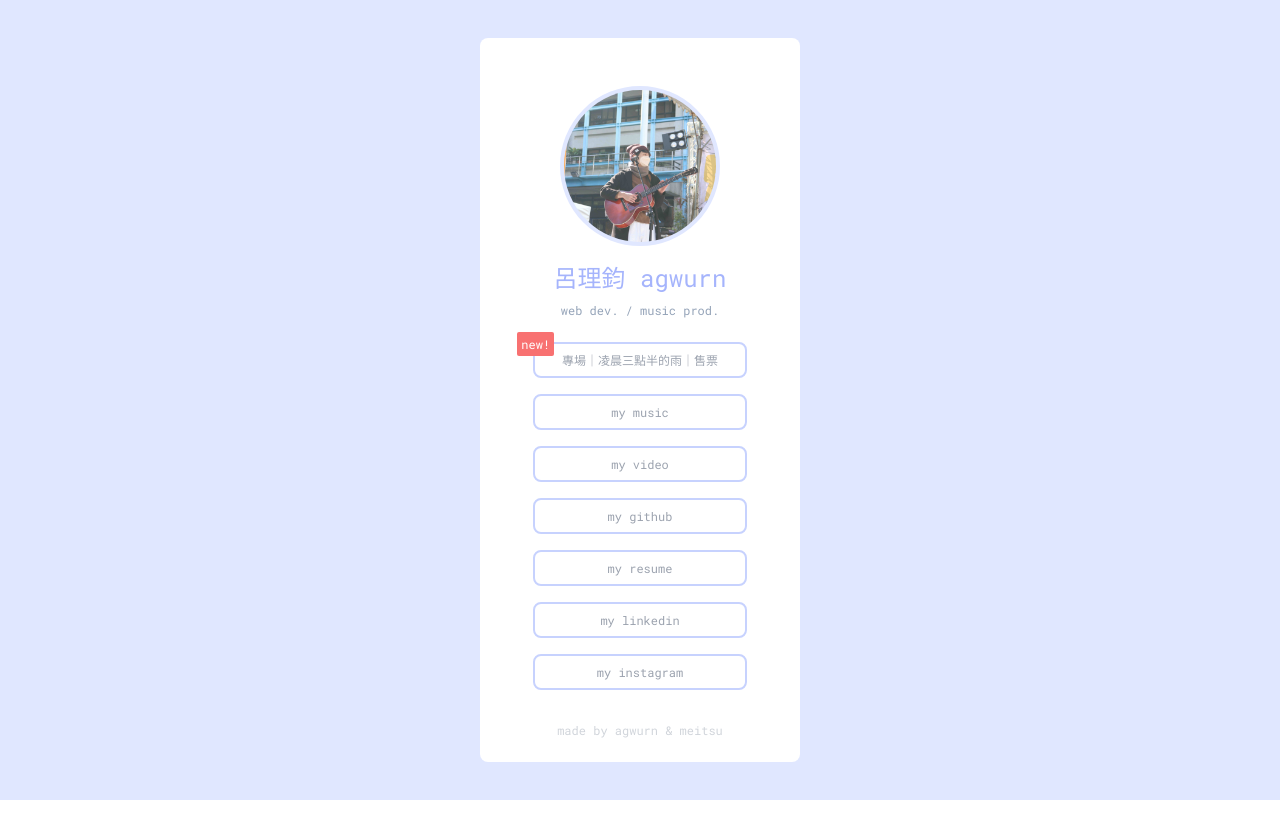
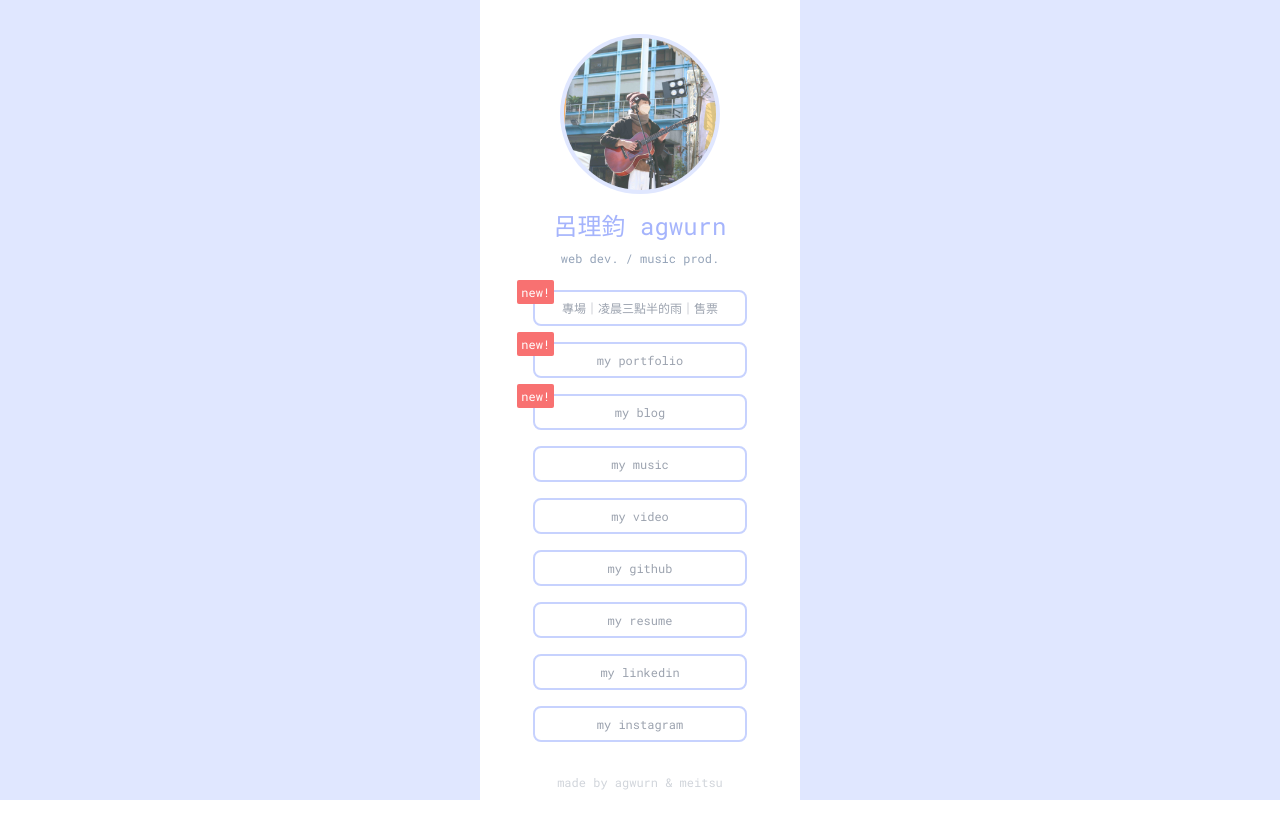
Before and after one commit to agwurn/link-agwurn-me, a website: page src/index.html in a window 1280 px wide. Drawn offline with Linux system fonts and the light colour scheme.

Commit message:
add portfolio and blog

```diff
--- a/src/index.html
+++ b/src/index.html
@@ -22,6 +22,8 @@
             <p class="mt-2 mb-4 text-xs text-slate-400">web dev. / music prod.</p>
             <ul class="flex flex-col w-2/3 text-xs">
                 <a class="card newEvent" href="https://www.facebook.com/100063901700784/posts/pfbid02c4qSbqZoutV9aWXWGFj7rAhzZQi3XwPB4XBzsAsx1mmvPfeBMrqCXB9YHTVSWo3Vl/?mibextid=cr9u03"><li>專場｜凌晨三點半的雨｜售票</li></a>
+                <a class="card newEvent" href="https://portfolio.agwurn.me/"><li>my portfolio</li></a>
+                <a class="card newEvent" href="https://blog.agwurn.me/"><li>my blog</li></a>
                 <a class="card" href="https://streetvoice.com/agwurn/"><li>my music</li></a>
                 <a class="card" href="https://www.youtube.com/channel/UClZCS8tBEkYwaTyhDunphsg"><li>my video</li></a>
                 <a class="card developing" href="https://github.com/agwurn"><li>my github</li></a>
```
